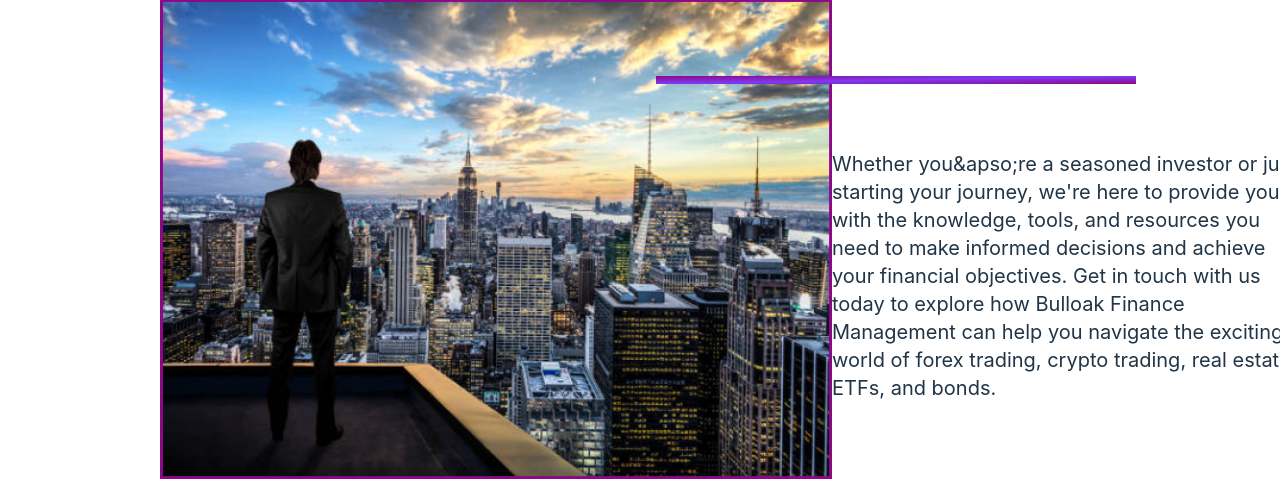
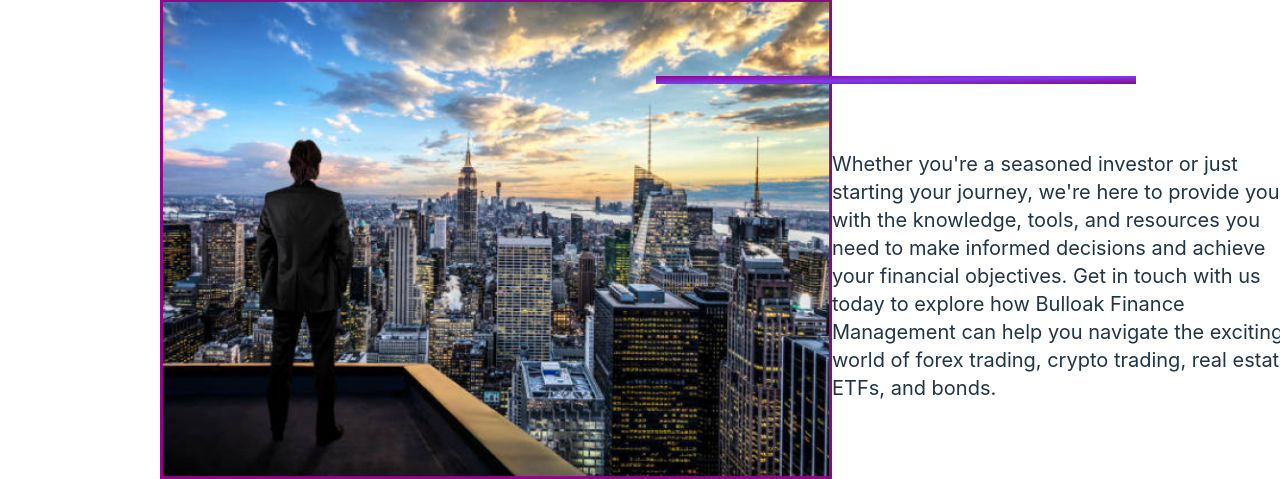
Before and after one commit to fakenanocodes/bullaok, a React (Vite) app: page /about in a window 1280 px wide. Shown: the part 1961-2440 px from the top of the page. Built offline with nearby package versions, Linux system fonts and the light colour scheme; what tw-elements would draw is missing.

Commit message:
changes in about page

```diff
--- a/src/pages/About.jsx
+++ b/src/pages/About.jsx
@@ -70,7 +70,7 @@ const About = () => {
           <div className="hidden lg:inline-block bg-gradient-to-br from-[#8E0789] via-purple-600 to-[#8E0789] h-2 w-[30rem] -ml-44 mb-10"></div>
           <div className="xl:w-[30rem]">
             <p className="text-lg md:text-xl mt-5 lg:w-[30rem]">
-              Whether you&apso;re a seasoned investor or just starting your
+              Whether you&apos;re a seasoned investor or just starting your
               journey, we&apos;re here to provide you with the knowledge, tools,
               and resources you need to make informed decisions and achieve your
               financial objectives. Get in touch with us today to explore how
```
